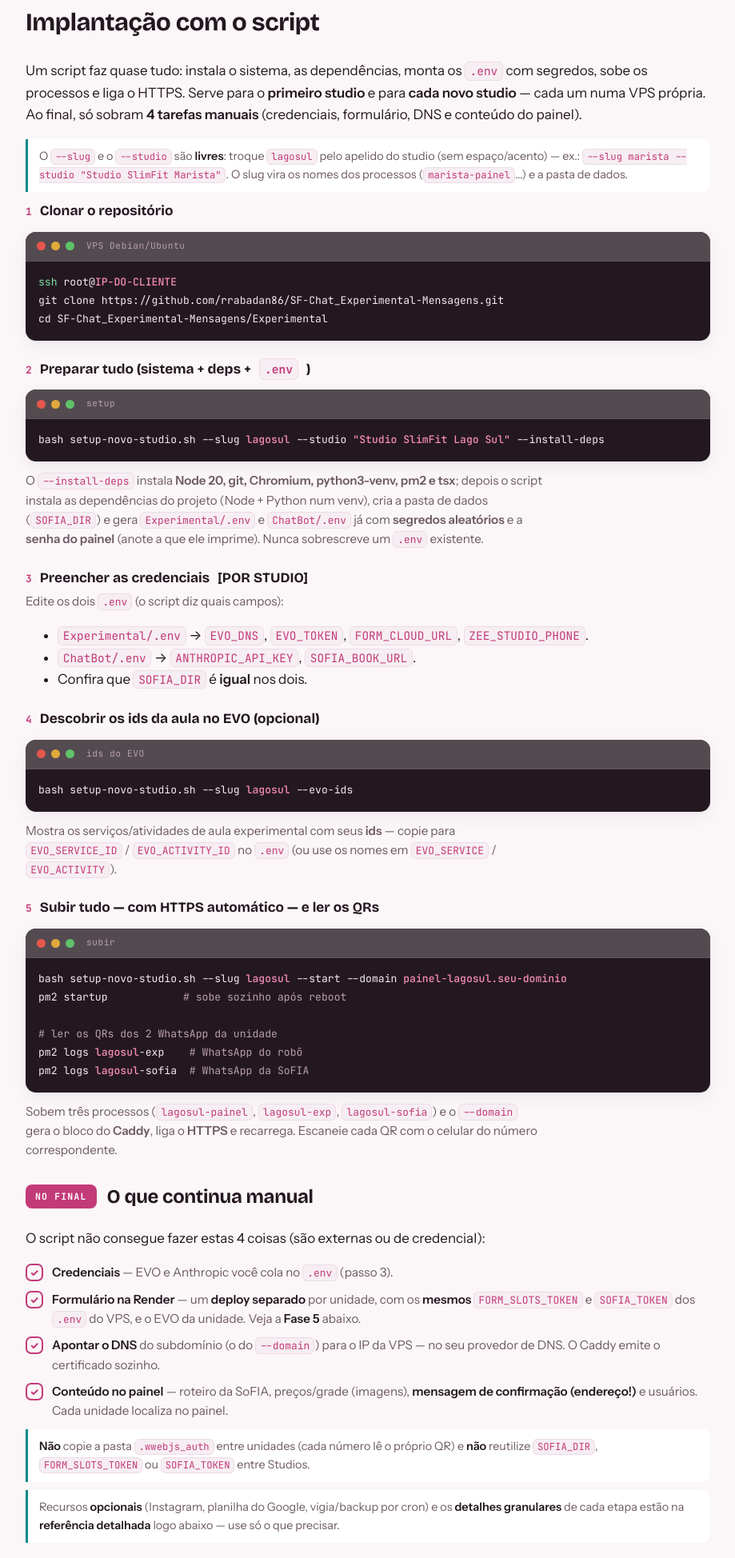
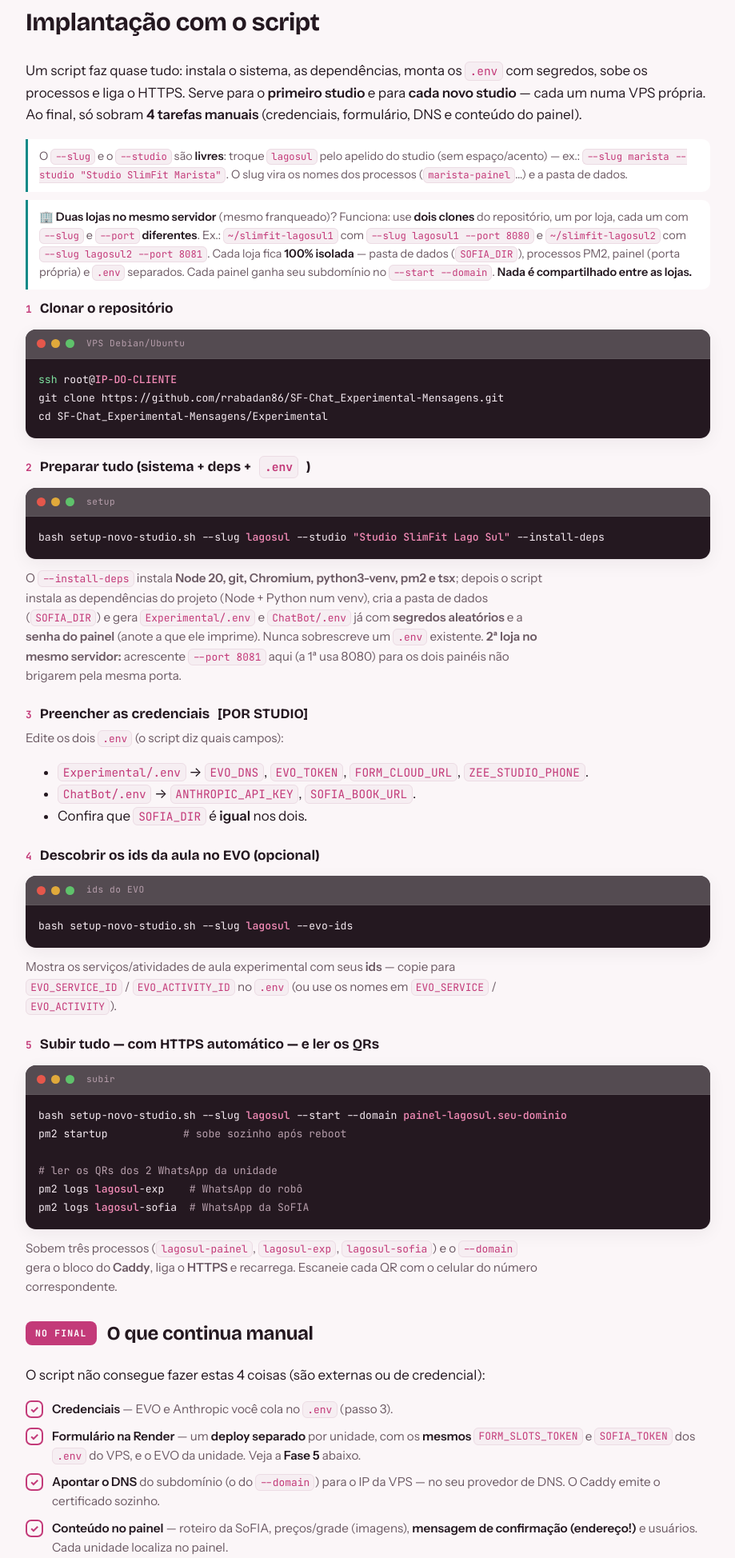
Before and after one commit to rrabadan86/SF-Chat_Experimental-Mensagens, a Flask app: page /implantacao in a window 1280 px wide. Shown: the part 1093-3041 px from the top of the page at 80% size, without its empty margins (180-1099 px from the left). Run offline with Flask 3, Linux system fonts and the light colour scheme.

Commit message:
Implantação: script + /implantacao fiéis ao sistema atual e multi-loja
Script setup-novo-studio.sh:
- Novo --port <n> (painel; padrão 8080) para rodar 2 lojas no mesmo
  servidor sem colisão de porta.
- .env do painel agora inclui login com Google (GOOGLE_CLIENT_ID/SECRET),
  PAINEL_ADMIN_EMAIL e PAINEL_SESSAO_DIAS (comentados/opcionais).
- Cabeçalho documenta o cenário "duas lojas, um servidor" (dois clones,
  --slug e --port diferentes).

/implantacao:
- Bloco "Duas lojas no mesmo servidor" (dois clones, slug/porta próprios,
  isolamento total) + nota do --port no passo de preparação.
- Item opcional de login com Google.
Espelho idêntico ao repo do formulário.

Co-Authored-By: Claude Opus 4.8 <noreply@anthropic.com>
Claude-Session: https://claude.ai/code/session_015TTSt7TGwbyy5y2rhojFLo

```diff
--- a/Experimental/src/agendamento_evo/formulario_web/templates/implantacao.html
+++ b/Experimental/src/agendamento_evo/formulario_web/templates/implantacao.html
@@ -202,6 +202,15 @@
       <code>--slug marista --studio "Studio SlimFit Marista"</code>. O slug vira os
       nomes dos processos (<code>marista-painel</code>…) e a pasta de dados.</div>
 
+    <div class="tip">🏢 <b>Duas lojas no mesmo servidor</b> (mesmo franqueado)? Funciona:
+      use <b>dois clones</b> do repositório, um por loja, cada um com <code>--slug</code>
+      e <code>--port</code> <b>diferentes</b>. Ex.: <code>~/slimfit-lagosul1</code> com
+      <code>--slug lagosul1 --port 8080</code> e <code>~/slimfit-lagosul2</code> com
+      <code>--slug lagosul2 --port 8081</code>. Cada loja fica <b>100% isolada</b> —
+      pasta de dados (<code>SOFIA_DIR</code>), processos PM2, painel (porta própria) e
+      <code>.env</code> separados. Cada painel ganha seu subdomínio no
+      <code>--start --domain</code>. <b>Nada é compartilhado entre as lojas.</b></div>
+
     <div class="stepblock">
       <h3><span class="num">1</span> Clonar o repositório</h3>
       <div class="term">
@@ -223,7 +232,9 @@ cd SF-Chat_Experimental-Mensagens/Experimental</pre>
         Python num venv), cria a pasta de dados (<code>SOFIA_DIR</code>) e gera
         <code>Experimental/.env</code> e <code>ChatBot/.env</code> já com
         <b>segredos aleatórios</b> e a <b>senha do painel</b> (anote a que ele imprime).
-        Nunca sobrescreve um <code>.env</code> existente.</p>
+        Nunca sobrescreve um <code>.env</code> existente. <b>2ª loja no mesmo servidor:</b>
+        acrescente <code>--port 8081</code> aqui (a 1ª usa 8080) para os dois painéis
+        não brigarem pela mesma porta.</p>
     </div>
 
     <div class="stepblock">
@@ -274,6 +285,7 @@ pm2 logs <b>lagosul</b>-sofia  <span class="c"># WhatsApp da SoFIA</span></pre>
       <li><span class="box">✓</span><span><b>Formulário na Render</b> — um <b>deploy separado</b> por unidade, com os <b>mesmos</b> <code>FORM_SLOTS_TOKEN</code> e <code>SOFIA_TOKEN</code> dos <code>.env</code> do VPS, e o EVO da unidade. Veja a <b>Fase 5</b> abaixo.</span></li>
       <li><span class="box">✓</span><span><b>Apontar o DNS</b> do subdomínio (o do <code>--domain</code>) para o IP da VPS — no seu provedor de DNS. O Caddy emite o certificado sozinho.</span></li>
       <li><span class="box">✓</span><span><b>Conteúdo no painel</b> — roteiro da SoFIA, preços/grade (imagens), <b>mensagem de confirmação (endereço!)</b> e usuários. Cada unidade localiza no painel.</span></li>
+      <li><span class="box">✓</span><span><b>Login com Google (opcional)</b> — para entrar no painel com a conta Google em vez de senha. Crie um cliente OAuth no Google Cloud, libere o domínio do painel e preencha <code>GOOGLE_CLIENT_ID</code>, <code>GOOGLE_CLIENT_SECRET</code> e <code>PAINEL_ADMIN_EMAIL</code> no <code>Experimental/.env</code> (estão comentados lá). Só entram e-mails cadastrados em <b>Perfis</b>.</span></li>
     </ul>
     <div class="tip"><b>Não</b> copie a pasta <code>.wwebjs_auth</code> entre unidades
       (cada número lê o próprio QR) e <b>não</b> reutilize <code>SOFIA_DIR</code>,
```
Also changed, not shown: 1 other file.
